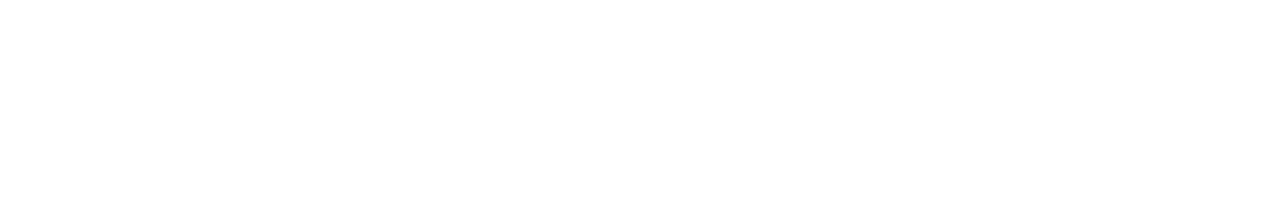
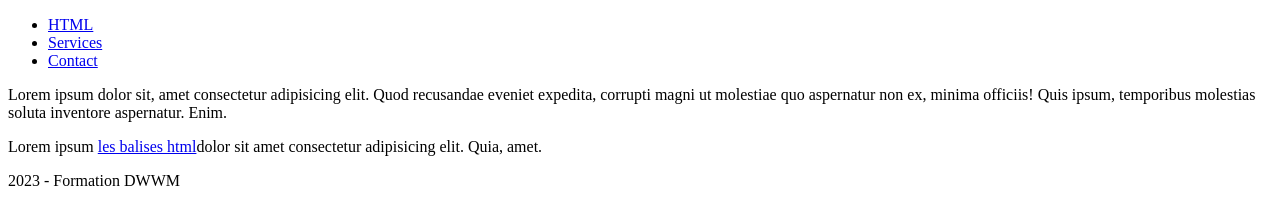
Before and after one commit to formeka/ceppic-html, a plain HTML site: page index.html in a window 1280 px wide. Drawn offline with Linux system fonts and the light colour scheme.

Commit message:
Ajout de balises semantiques

```diff
--- a/index.html
+++ b/index.html
@@ -6,6 +6,23 @@
     <title>HTML</title>
 </head>
 <body>
-
+    <header>
+        <nav>
+            <ul>
+                <li><a href="./html.html">HTML</a></li>
+                <li><a href="./services/services.html">Services</a></li>
+                <li><a href="./contact.html">Contact</a></li>
+            </ul>
+        </nav>
+    </header>
+    <main>
+        <section>
+            <p>Lorem ipsum dolor sit, amet consectetur adipisicing elit. Quod recusandae eveniet expedita, corrupti magni ut molestiae quo aspernatur non ex, minima officiis! Quis ipsum, temporibus molestias soluta inventore aspernatur. Enim.</p>
+            <p>Lorem ipsum <a href="./html.html">les balises html</a>dolor sit amet consectetur adipisicing elit. Quia, amet.</p>
+        </section>
+    </main>
+    <footer>
+        <p>2023 - Formation DWWM</p>
+    </footer>
 </body>
 </html>
```
Also changed, not shown: contact.html (added, +11 -0 lines), html.html (+2 -0 lines).
